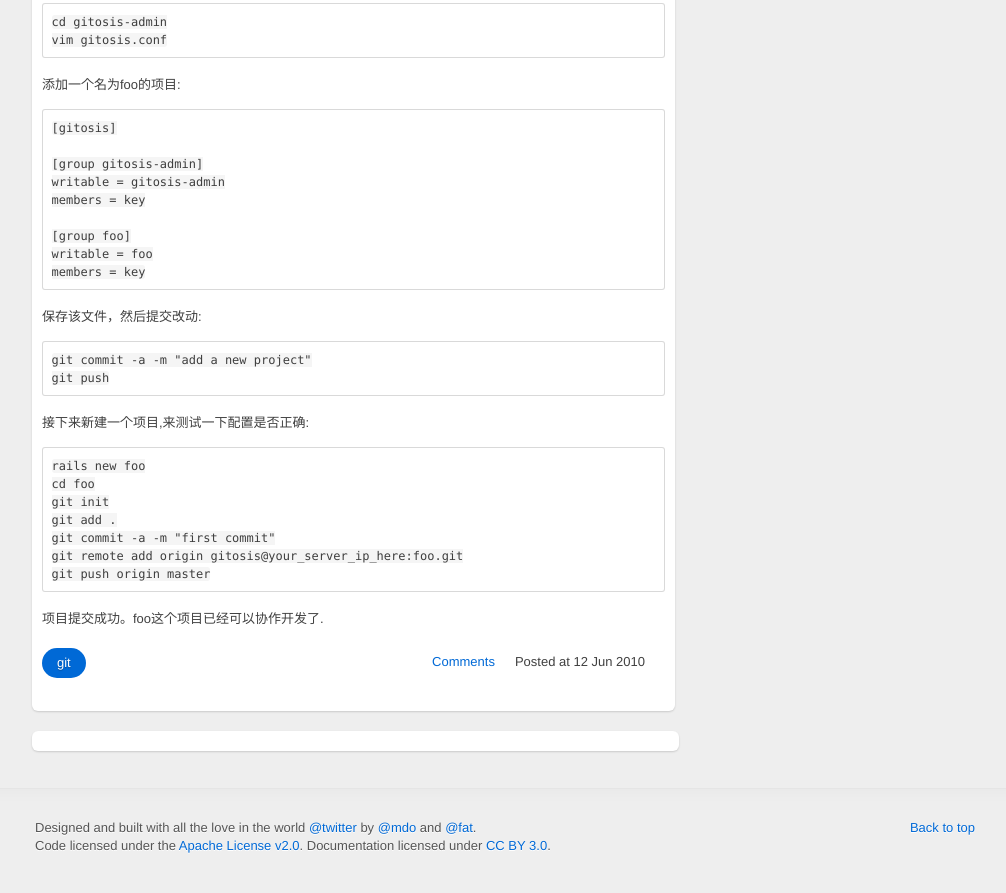
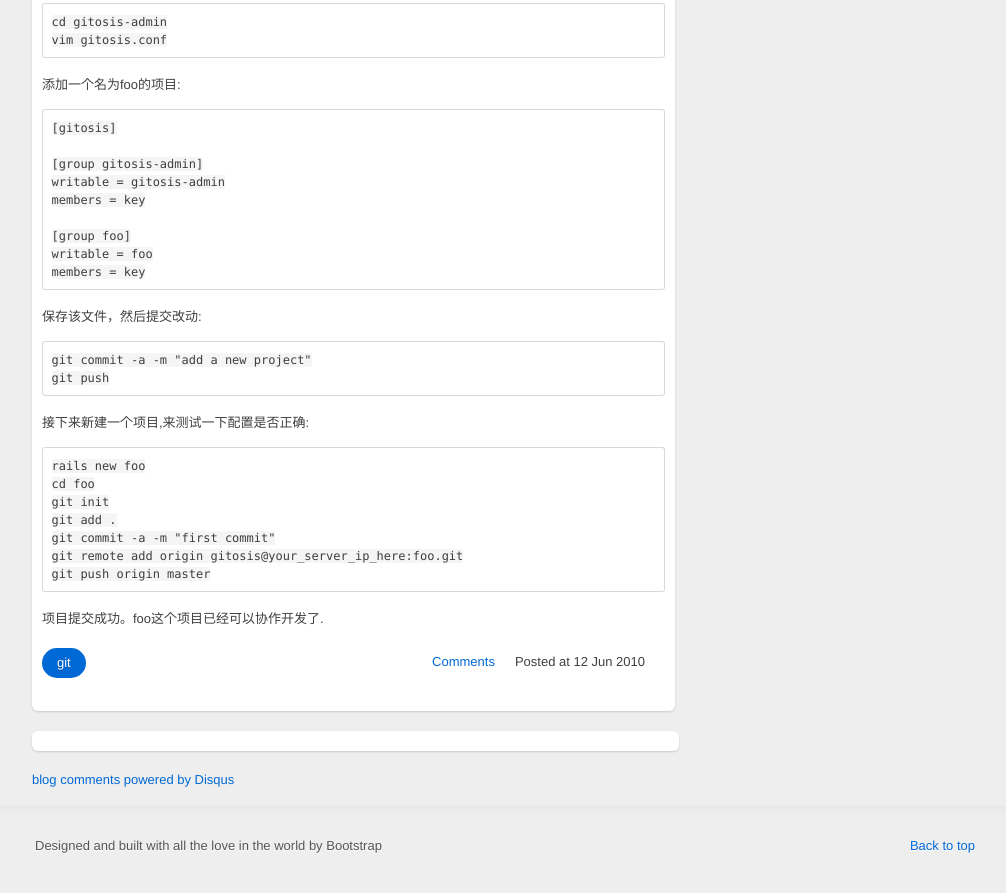
Before and after one commit to jerryshen/hansay.com, a Jekyll site: the page built from _posts/2010-6-12-set-up-git-server-on-ubuntu-server.md, in a window 1280 px wide and 900 px high, scrolled down 995 px. Shown: the top 893 px of the window, without its empty margins (135-1141 px from the left). Built offline with Jekyll 4.4.1, drawn with Linux system fonts in a browser that asks for light colours; nearby versions of some CDN libraries; library files that are not in the unit come from our copies; Markdown is read by kramdown in place of the engine named in the settings; comment, search, counter and statistics services are not loaded; some of the changed text lies outside the part shown.

Commit message:
add post migrate blog to jekyll

```diff
--- a/_layouts/default.html
+++ b/_layouts/default.html
@@ -104,9 +104,7 @@
     <div class="container">
       <p class="pull-right"><a href="#">Back to top</a></p>
       <p>
-        Designed and built with all the love in the world <a href="http://twitter.com/twitter" target="_blank">@twitter</a> by <a href="http://twitter.com/mdo" target="_blank">@mdo</a> and <a href="http://twitter.com/fat" target="_blank">@fat</a>.<br />
-
-        Code licensed under the <a href="http://www.apache.org/licenses/LICENSE-2.0" target="_blank">Apache License v2.0</a>. Documentation licensed under <a href="http://creativecommons.org/licenses/by/3.0/">CC BY 3.0</a>.
+        Designed and built with all the love in the world by Bootstrap
       </p>
     </div>
   </footer>
--- a/_layouts/post.html
+++ b/_layouts/post.html
@@ -29,11 +29,15 @@
 </div>
 
 <script type="text/javascript">
-var disqus_shortname = 'jerryshen';
+  var disqus_shortname = 'jerryshen';
 
-(function() {
-  var dsq = document.createElement('script'); dsq.type = 'text/javascript'; dsq.async = true;
-  dsq.src = 'http://' + disqus_shortname + '.disqus.com/embed.js';
-  (document.getElementsByTagName('head')[0] || document.getElementsByTagName('body')[0]).appendChild(dsq);
+  var disqus_url = "http://www.hansay.com{{page.url}}";
+
+  (function() {
+      var dsq = document.createElement('script'); dsq.type = 'text/javascript'; dsq.async = true;
+      dsq.src = 'http://' + disqus_shortname + '.disqus.com/embed.js';
+      (document.getElementsByTagName('head')[0] || document.getElementsByTagName('body')[0]).appendChild(dsq);
   })();
 </script>
+<noscript>Please enable JavaScript to view the <a href="http://disqus.com/?ref_noscript">comments powered by Disqus.</a></noscript>
+<a href="http://disqus.com" class="dsq-brlink">blog comments powered by <span class="logo-disqus">Disqus</span></a>
```
Also changed, not shown: _posts/2010-6-12-set-up-git-server-on-ubuntu-server.md (renamed from _posts/2010-6-12-distributed-revision-control-with-git.md, +1 -1 lines), _posts/2011-12-09-migrate-blog-to-jekyll.md (added, +19 -0 lines).
